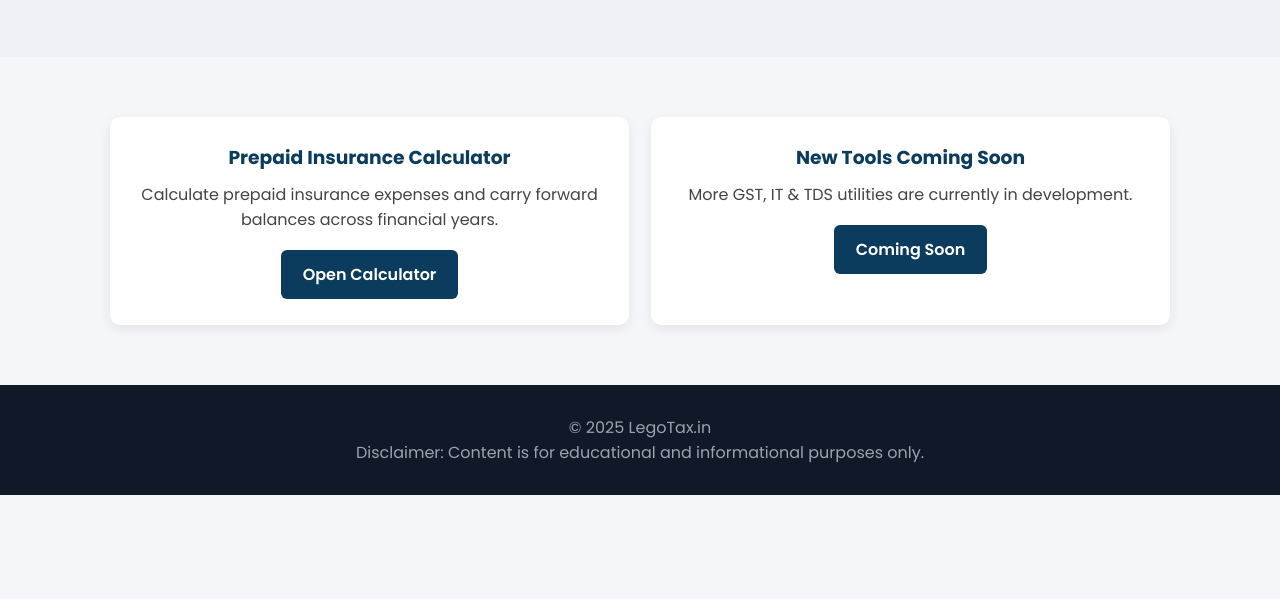
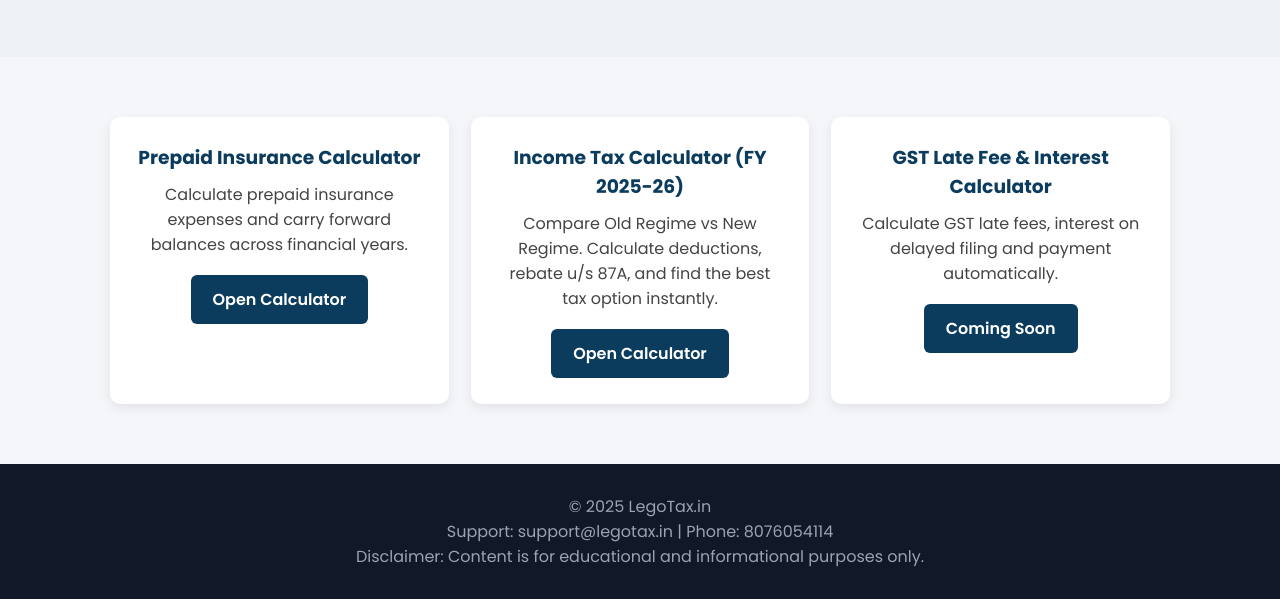
Before and after one commit to legotaxmitanshu/legotax, a plain HTML site: page tools.html in a window 1280 px wide. Shown: the part 235-834 px from the top of the page. Before the commit the page ends 800 px from the top, so only its background shows below. Drawn offline with Linux system fonts and the light colour scheme; a script that the page names is missing.

Commit message:
Update tools.html

```diff
--- a/tools.html
+++ b/tools.html
@@ -72,6 +72,10 @@
       border-radius: 10px;
       box-shadow: 0 4px 12px rgba(0,0,0,.08);
       text-align: center;
+      transition: 0.3s;
+    }
+    .tool-card:hover{
+      transform: translateY(-5px);
     }
     .tool-card h3 {
       margin-top: 0;
@@ -92,7 +96,6 @@
       font-weight: 600;
     }
 
-    /* FOOTER */
     footer {
       background: #111827;
       color: #9ca3af;
@@ -105,7 +108,6 @@
 
 <body>
 
-<!-- STANDARD HEADER (LOCKED) -->
 <nav>
   <div class="nav-container">
     <strong>LegoTax</strong>
@@ -131,6 +133,7 @@
 <section>
   <div class="tool-grid">
 
+    <!-- EXISTING TOOL (UNCHANGED) -->
     <div class="tool-card">
       <h3>Prepaid Insurance Calculator</h3>
       <p>
@@ -139,10 +142,20 @@
       <a href="calculator.html">Open Calculator</a>
     </div>
 
+    <!-- NEW TOOL ADDED -->
     <div class="tool-card">
-      <h3>New Tools Coming Soon</h3>
+      <h3>Income Tax Calculator (FY 2025-26)</h3>
       <p>
-        More GST, IT & TDS utilities are currently in development.
+        Compare Old Regime vs New Regime. Calculate deductions, rebate u/s 87A, and find the best tax option instantly.
+      </p>
+      <a href="income-tax-calculator.html">Open Calculator</a>
+    </div>
+
+    <!-- FUTURE TOOL SLOT -->
+    <div class="tool-card">
+      <h3>GST Late Fee & Interest Calculator</h3>
+      <p>
+        Calculate GST late fees, interest on delayed filing and payment automatically.
       </p>
       <a href="#">Coming Soon</a>
     </div>
@@ -150,15 +163,13 @@
   </div>
 </section>
 
-<!-- Your existing page content here -->
-
 <footer>
-  <div class="container">
-    <p>© 2025 LegoTax.in</p>
-    <p>Disclaimer: Content is for educational and informational purposes only.</p>
+  <p>© 2025 LegoTax.in</p>
+  <p>Support: support@legotax.in | Phone: 8076054114</p>
+  <p>Disclaimer: Content is for educational and informational purposes only.</p>
 </footer>
 
-<!-- Start of ChatBot (www.chatbot.com) code -->
+<!-- ChatBot -->
 <script>
   window.__ow = window.__ow || {};
   window.__ow.organizationId = "464cb5c2-8365-4bad-be15-3682987750b5";
@@ -167,11 +178,6 @@
   window.__ow.product_name = "chatbot";
   ;(function(n,t,c){function i(n){return e._h?e._h.apply(null,n):e._q.push(n)}var e={_q:[],_h:null,_v:"2.0",on:function(){i(["on",c.call(arguments)])},once:function(){i(["once",c.call(arguments)])},off:function(){i(["off",c.call(arguments)])},get:function(){if(!e._h)throw new Error("[OpenWidget] You can't use getters before load.");return i(["get",c.call(arguments)])},call:function(){i(["call",c.call(arguments)])},init:function(){var n=t.createElement("script");n.async=!0,n.type="text/javascript",n.src="https://cdn.openwidget.com/openwidget.js",t.head.appendChild(n)}};!n.__ow.asyncInit&&e.init(),n.OpenWidget=n.OpenWidget||e}(window,document,[].slice))
 </script>
-<noscript>You need to <a href="https://www.chatbot.com/help/chat-widget/enable-javascript-in-your-browser/" rel="noopener nofollow">enable JavaScript</a> in order to use the AI chatbot tool powered by <a href="https://www.chatbot.com/" rel="noopener nofollow" target="_blank">ChatBot</a></noscript>
-<!-- End of ChatBot code -->
 
 </body>
 </html>
-
-</body>
-</html>
```
